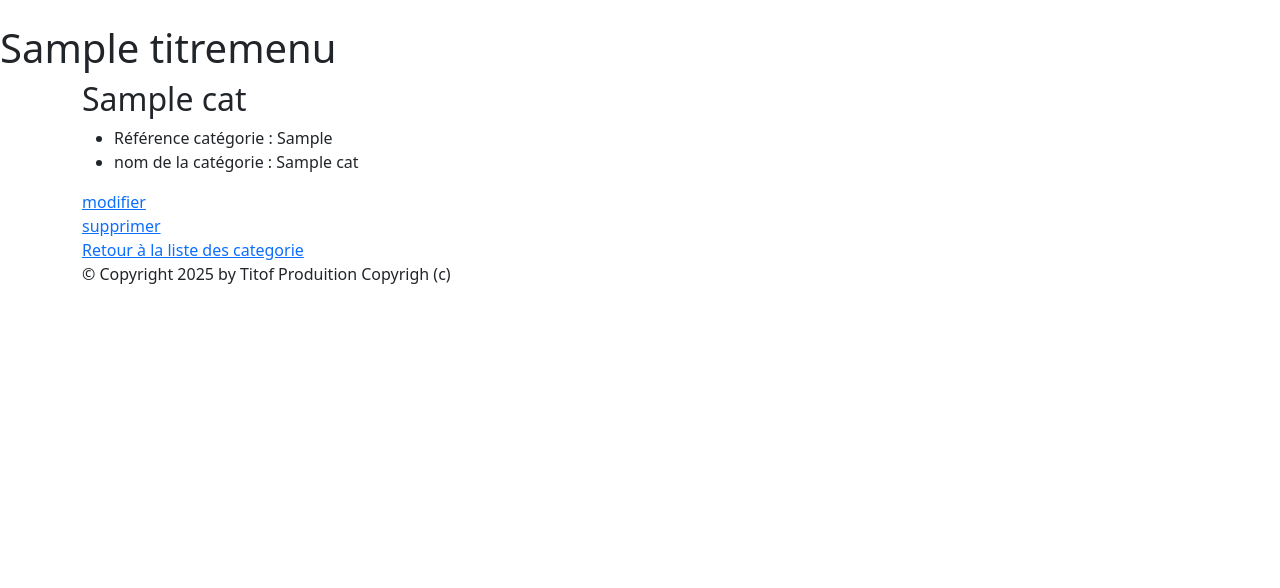
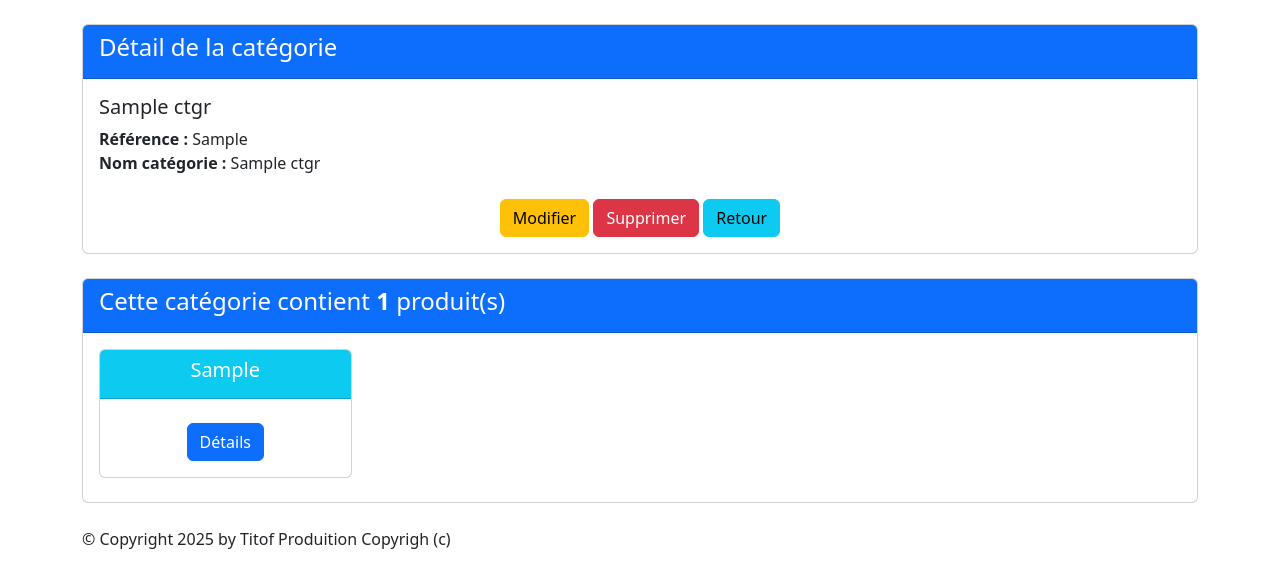
Before and after one commit to eliott-guyot/td1-prog-avance, a Django app: template TutoDjango/monApp/templates/monApp/detail_categorie.html in a window 1280 px wide. Shown: the part 56-644 px from the top of the page. Run offline with Django 5.2, Linux system fonts and the light colour scheme; the template is opened without the code that fills it: most values are stand-ins (such as "Sample title", 1, 10 or a date in 2020); some libraries are stand-ins or nearby versions.

Commit message:
modif des detail de la view de categorie mais j'ai un pb de nom de variable a gérer

```diff
--- a/TutoDjango/monApp/templates/monApp/detail_categorie.html
+++ b/TutoDjango/monApp/templates/monApp/detail_categorie.html
@@ -1,17 +1,45 @@
 {% extends 'monApp/base.html' %}
-{% block menu %}
-<h1>{{titremenu}}</h1>
+{% block contenu %}
+<div class="card mb-4">
+    <div class="card-header bg-primary text-white">
+        <h4>Détail de la catégorie</h4>
+    </div>
+    <div class="card-body">
+        <h5 class="card-title">{{ ctgr.nomCat }}</h5>
+        <ul class="list-unstyled">
+            <li><strong>Référence :</strong> {{ ctgr.idCat }}</li>
+            <li><strong>Nom catégorie :</strong> {{ ctgr.nomCat }}</li>
+        </ul>
+        <div class="car-footer text-center">
+            <a href="{% url 'cat-chng' ctgr.idCat %}" class="btn btn-warning mt-2">Modifier</a>
+            <a href="{% url 'dlt-cat' ctgr.idCat %}" class="btn btn-danger mt-2">Supprimer</a>
+            <a href="{% url 'lst_cat'%}" class="btn btn-info mt-2">Retour</a>
+        </div>
+    </div>
+</div>
+<div class="card mb-4">
+    <div class="card-header bg-primary text-white">
+        <h4>Cette catégorie contient <strong>{{ ctgr.nb_produits }}</strong> produit(s)</h4>
+    </div>
+    <div class="card-body">
+        <div class="row">
+            {% if prdts %}
+            {% for prdt in prdts %}
+            <div class="col-sm-3">
+                <div class="card mb-2 text-center">
+                    <div class="card-header bg-info text-white">
+                        <h5 class="card-title">{{ prdt.intituleProd }}</h5>
+                    </div>
+                    <div class="card-body">
+                        <a href="{% url 'dtl-prdt' prdt.refProd %}" class="btn btn-primary mt-2">Détails</a>
+                    </div>
+                </div>
+            </div>
+            {% endfor %}
+            {% else %}
+            <p class="text-muted">Aucun produit trouvé pour cette catégorie.</p>
+            {% endif %}
+        </div>
+    </div>
+</div>
 {% endblock %}
-{% block contenu %}
-<h2>{{ cat.nomCat }}</h2>
-<ul>
-<li>Référence catégorie : {{ cat.idCat }} </li>
-<li>nom de la catégorie : {{ cat.nomCat }} </li>
-</ul>
-<a href="{% url 'cat-chng' cat.idCat %}">modifier</a>
-<br>
-<a href="{% url 'dlt-cat' cat.idCat %}">supprimer</a>
-<br>
-<a href="{% url 'lst_cat' %}">Retour à la liste des categorie</a>
-
-{% endblock %}
```
Also changed, not shown: TutoDjango/monApp/templates/monApp/list_categories.html (added, +29 -0 lines), TutoDjango/monApp/views.py (+17 -2 lines).
